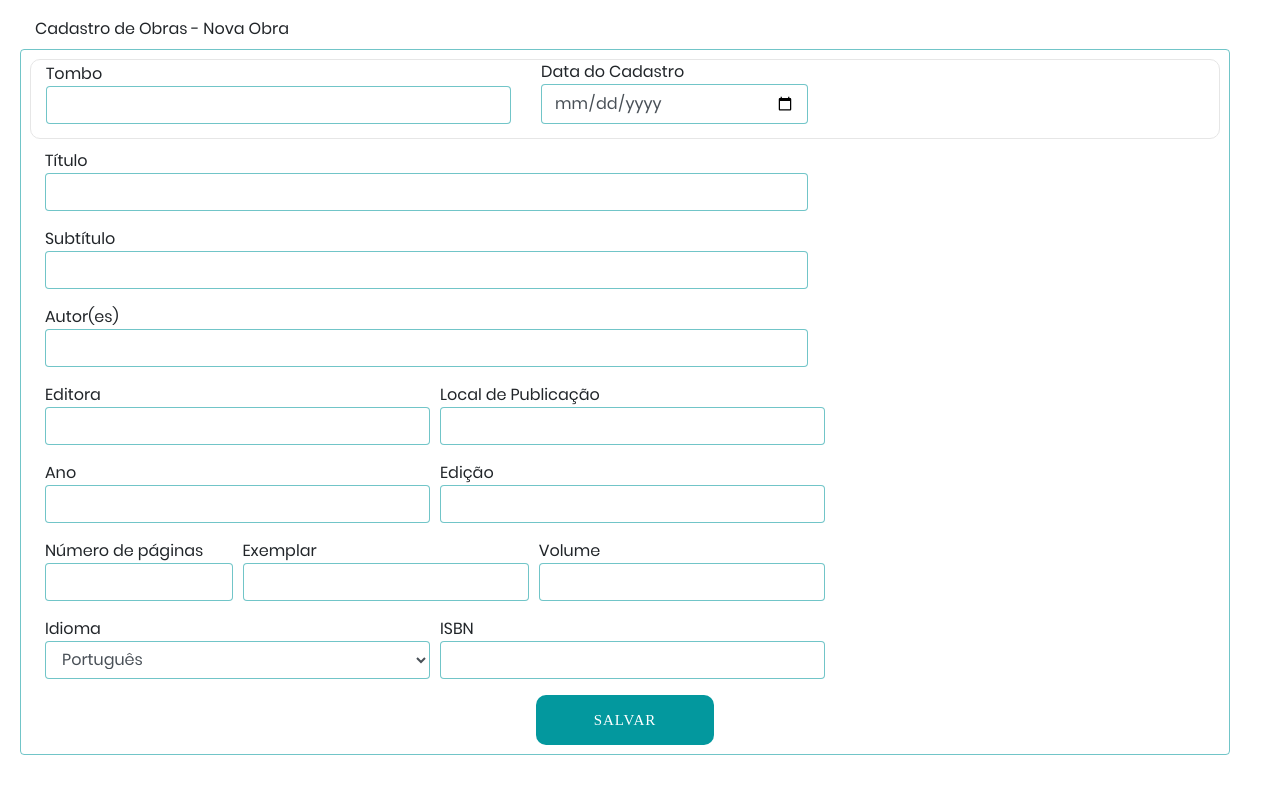
After one commit to alfmorais/pi-univesp, a Django app: template templates/view/CadastroDeObras2.html in a window 1280 px wide. The commit adds this page. Run offline with Django 3.2, Linux system fonts and the light colour scheme; the template is opened without the code that fills it, so the values that code supplies are empty; some libraries are stand-ins or nearby versions; some web fonts are replaced.

Commit message:
Front Atualizado

```diff
--- a/templates/css/dashboard.css
+++ b/templates/css/dashboard.css
@@ -3035,9 +3035,9 @@
   /*---------------------------------------------*/
   a {
       font-family: Poppins-Regular;
-      font-size: 14px;
-      line-height: 1.7;
-      color: #666666;
+      font-size: 15px;
+      line-height: 1.8;
+      color: #fcfcfc;
       margin: 0px;
       transition: all 0.4s;
       -webkit-transition: all 0.4s;
@@ -3051,7 +3051,7 @@
 
   a:hover {
       text-decoration: none;
-    color: #0c5460;
+      color: #0c5460;
   }
 
   /*---------------------------------------------*/
@@ -3070,8 +3070,8 @@
   ul, li {
       margin: 0px;
       list-style-type: none;
-      padding: 5px 15px;
-      padding-top: 15px;
+      padding: 5px 18px;
+      padding-top: 12px;
   }
 
   /*---------------------------------------------*/
@@ -3331,15 +3331,12 @@
     pointer-events: none;
     border: 1px solid #0c5460;
     border-radius: 10px;
-
     visibility: hidden;
     opacity: 0;
-
     -webkit-transition: all 0.4s;
     -o-transition: all 0.4s;
     -moz-transition: all 0.4s;
     transition: all 0.4s;
-
     -webkit-transform: scaleX(1.1) scaleY(1.3);
     -moz-transform: scaleX(1.1) scaleY(1.3);
     -ms-transform: scaleX(1.1) scaleY(1.3);
@@ -3603,7 +3600,7 @@
     color: #fff;
   }
   .logo {
-    width: 90px;
+    width: 150px;
   }
   .menu{
     display: -ms-flexbox;
@@ -3615,7 +3612,7 @@
     list-style: none;
   }
   .menu-div{
-    width: 150px;
+    width: 160px;
     min-height: 100vh;
     display: block;
     background-color: #03989e8f;
@@ -3629,4 +3626,30 @@
     position: relative;
     border-right: 5px solid #03989e8f;
     z-index: 1;
-}
+  }
+  .panel-title {
+    margin-top: 0;
+    margin-bottom: 0;
+    font-size: 16px;
+    color: inherit;
+  }
+  .panel-heading {
+    padding: 10px 15px;
+    border-bottom: 1px solid transparent;
+    border-top-right-radius: 3px;
+     border-top-left-radius: 3px;
+  }
+  .form-control {
+    display: block;
+    width: 100%;
+    padding: 0.5rem 0.75rem;
+    font-size: 1rem;
+    line-height: 1.25;
+    color: #495057;
+    background-color: #fff;
+    background-image: none;
+    background-clip: padding-box;
+    border: 1px solid #03989e8f;
+    border-radius: 0.25rem;
+    transition: border-color ease-in-out .15s,box-shadow ease-in-out .15s;
+  }
--- /dev/null
+++ b/templates/view/CadastroDeObras2.html
@@ -0,0 +1,158 @@
+<!DOCTYPE html>
+<html lang="pt-BR">
+
+<head>
+    <title>Cadastro de Obras - Nova Obra</title>
+    <meta charset="UTF-8">
+    <meta name="viewport" content="width=device-width, initial-scale=1">
+    <!--===============================================================================================-->
+    <link rel="stylesheet" type="text/css" href="../vendor/bootstrap/css/bootstrap.min.css">
+    <!--===============================================================================================-->
+	<link rel="icon" type="image/png" href="../images/icons/favicon.ico"/>
+    <!--===============================================================================================-->
+    <link rel="stylesheet" type="text/css" href="../Css/dashboard.css">
+    <!--===============================================================================================-->
+
+</head>
+
+<body>
+
+    <div class='row' style="max-width: 100%;">
+        <div class='col-md-12'>
+            <div class='panel panel-cascade' id='panel' style="padding: 10px 20px;">
+                <div class='panel-heading'>
+                    <h3 class='panel-title'>
+                        Cadastro de Obras - Nova Obra
+                    </h3>
+                </div>
+                <div class='panel-body' style="border:1px solid #03989e8f;padding: 9px;border-radius: 4px;">
+                    <form>
+
+                        <div class="wrap-input100">
+                            <div class="form-group col-md-5">
+                                <label for="tombo">Tombo</label>
+                                <input type="text" class="form-control" id="tombo">
+                                <span class="focus-input100"></span>
+                                <span class="focus-form-control"></span>
+                            </div>
+
+                            <div class="form-group col-md-3">
+                                <label for="data">Data do Cadastro</label>
+                                <input type="date" class="form-control" id="data">
+                                <span class="focus-input100"></span>
+                            </div>
+                        </div>
+
+                        <div>
+                            <div class="form-group col-md-8">
+                                <label for="titulo">Título</label>
+                                <input type="text" class="form-control" id="titulo">
+                                <span class="focus-input100"></span>
+                            </div>
+                        </div>
+
+                        <div>
+                            <div class="form-group col-md-8">
+                                <label for="subtitulo">Subtítulo</label>
+                                <input type="text" class="form-control" id="subtitulo">
+                            </div>
+                        </div>
+
+                        <div>
+                            <div class="form-group col-md-8">
+                                <label for="autor">Autor(es)</label>
+                                <input type="text" class="form-control" id="autor">
+                            </div>
+                        </div>
+
+                        <div class="form-row" style="margin-left: 10px;">
+                            <div class="form-group col-md-4">
+                                <label for="editora">Editora</label>
+                                <input type="text" class="form-control" id="editora">
+                            </div>
+
+                            <div class="form-group col-md-4">
+                                <label for="local">Local de Publicação</label>
+                                <input type="text" class="form-control" id="local">
+                            </div>
+                        </div>
+
+                        <div class="form-row" style="margin-left: 10px;">
+                            <div class="form-group col-md-4">
+                                <label for="ano">Ano</label>
+                                <input type="number" class="form-control" id="ano">
+                            </div>
+
+                            <div class="form-group col-md-4">
+                                <label for="edicao">Edição</label>
+                                <input type="text" class="form-control" id="edicao">
+                            </div>
+                        </div>
+
+                        <div class="form-row" style="margin-left: 10px;">
+                            <div class="form-group col-md-2">
+                                <label for="paginas">Número de páginas</label>
+                                <input type="number" class="form-control" id="paginas">
+                            </div>
+
+                            <div class="form-group col-md-3">
+                                <label for="exemplar">Exemplar</label>
+                                <input type="number" class="form-control" id="exemplar">
+                            </div>
+
+                            <div class="form-group col-md-3">
+                                <label for="volume">Volume</label>
+                                <input type="number" class="form-control" id="volume">
+                            </div>
+                        </div>
+
+                        <div class="form-row" style="margin-left: 10px;">
+                            <div class="form-group col-md-4">
+                                <label for="idioma">Idioma</label>
+                                <select id="idioma" class="form-control">
+                                    <option selected>Português</option>
+                                    <option>Inglês</option>
+                                    <option>Espanhol</option>
+                                    <option>Outros</option>
+                                </select>
+                            </div>
+
+                            <div class="form-group col-md-4">
+                                <label for="isbn">ISBN</label>
+                                <input type="number" class="form-control" id="isbn">
+                            </div>
+                        </div>
+
+                    </form>
+                    <div class="container-login100-form-btn">
+                        <button style="width: 15%;" class="login100-form-btn">
+                            Salvar
+                        </button>
+                    </div>
+                </div>
+            </div>
+        </div>
+    </div>
+
+</body>
+
+
+<!--===============================================================================================-->
+<script src="../vendor/jquery/jquery-3.2.1.min.js"></script>
+<!--===============================================================================================-->
+<script src="../vendor/animsition/js/animsition.min.js"></script>
+<!--===============================================================================================-->
+<script src="../vendor/bootstrap/js/popper.js"></script>
+<script src="../vendor/bootstrap/js/bootstrap.min.js"></script>
+<!--===============================================================================================-->
+<script src="../vendor/select2/select2.min.js"></script>
+<!--===============================================================================================-->
+<script src="../vendor/daterangepicker/moment.min.js"></script>
+<script src="../vendor/daterangepicker/daterangepicker.js"></script>
+<!--===============================================================================================-->
+<script src="../vendor/countdowntime/countdowntime.js"></script>
+<!--===============================================================================================-->
+<script src="../js/main.js"></script>
+
+
+</html>
```
Also changed, not shown: templates/view/CadastroUsuario.html (added, +110 -0 lines), templates/view/HomeInicial.html (+9 -19 lines), templates/view/emprestimo.html (added, +90 -0 lines), templates/view/formAluno.html (added, +83 -0 lines), templates/css/bootstrap.css, templates/images/ESCOLA.jpeg (added), templates/images/logo.jpeg, templates/images/logo1.jpeg (added), templates/vendor/bootstrap/css/bootstrap.css.
